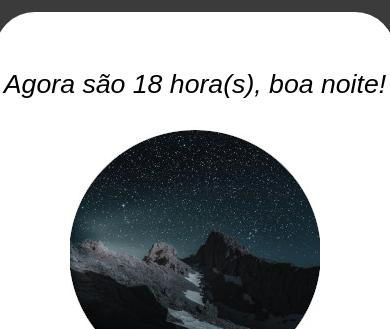
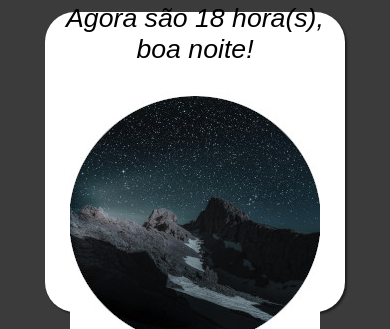
Before and after one commit to sempiternus-bit/hours2.0, a plain HTML site: page index.html in a window 390 px wide. Shown: the part 95-424 px from the top of the page. Drawn offline with Linux system fonts and the light colour scheme.

Commit message:
Update style.css

```diff
--- a/style.css
+++ b/style.css
@@ -58,8 +58,8 @@ footer{
     section{
 
         display: flex;
-        max-width: 400px;
-        max-height: 400px;
+        max-width: 300px;
+        max-height: 300px;
         background: white;
         border-radius: 10%;
         flex-direction: column;
```
